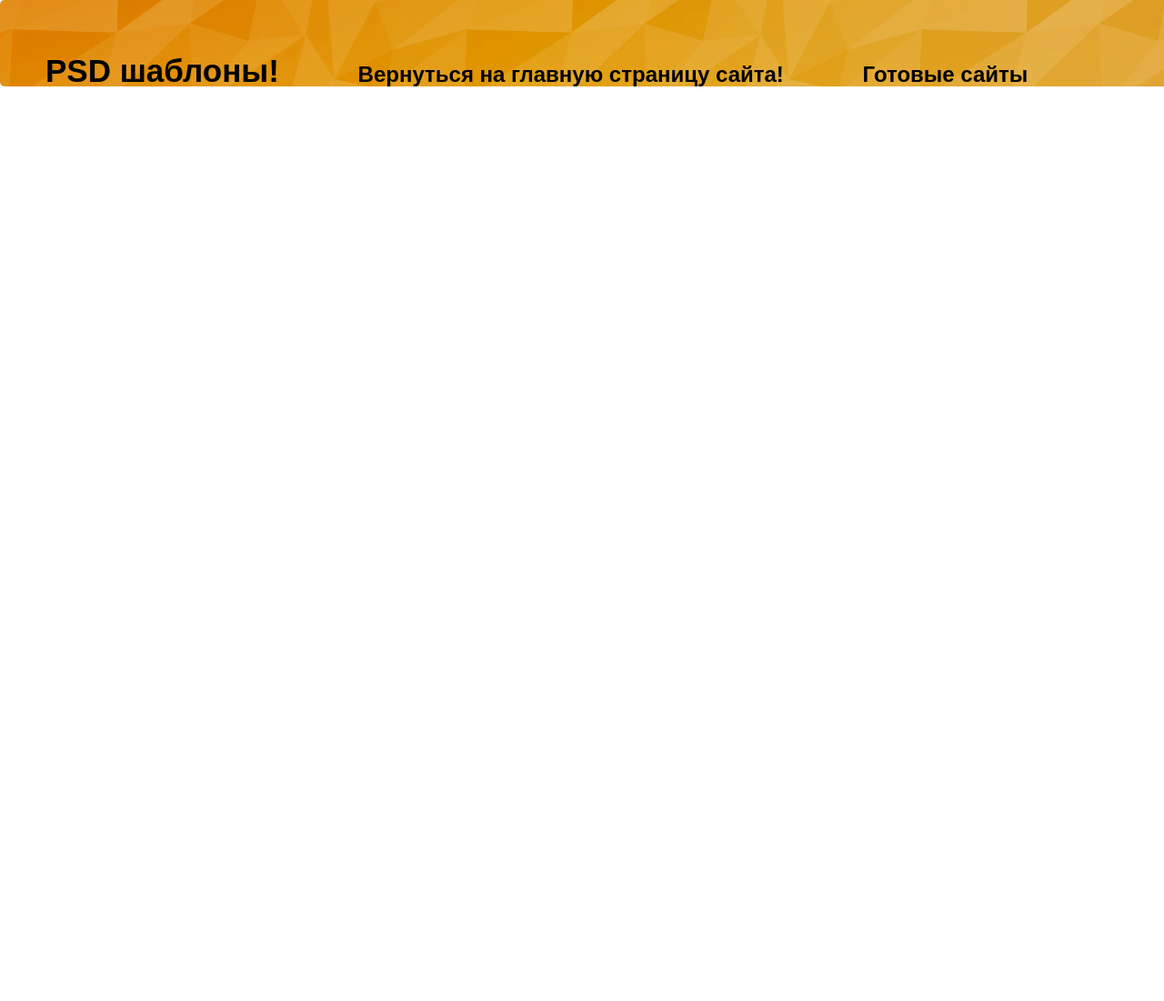
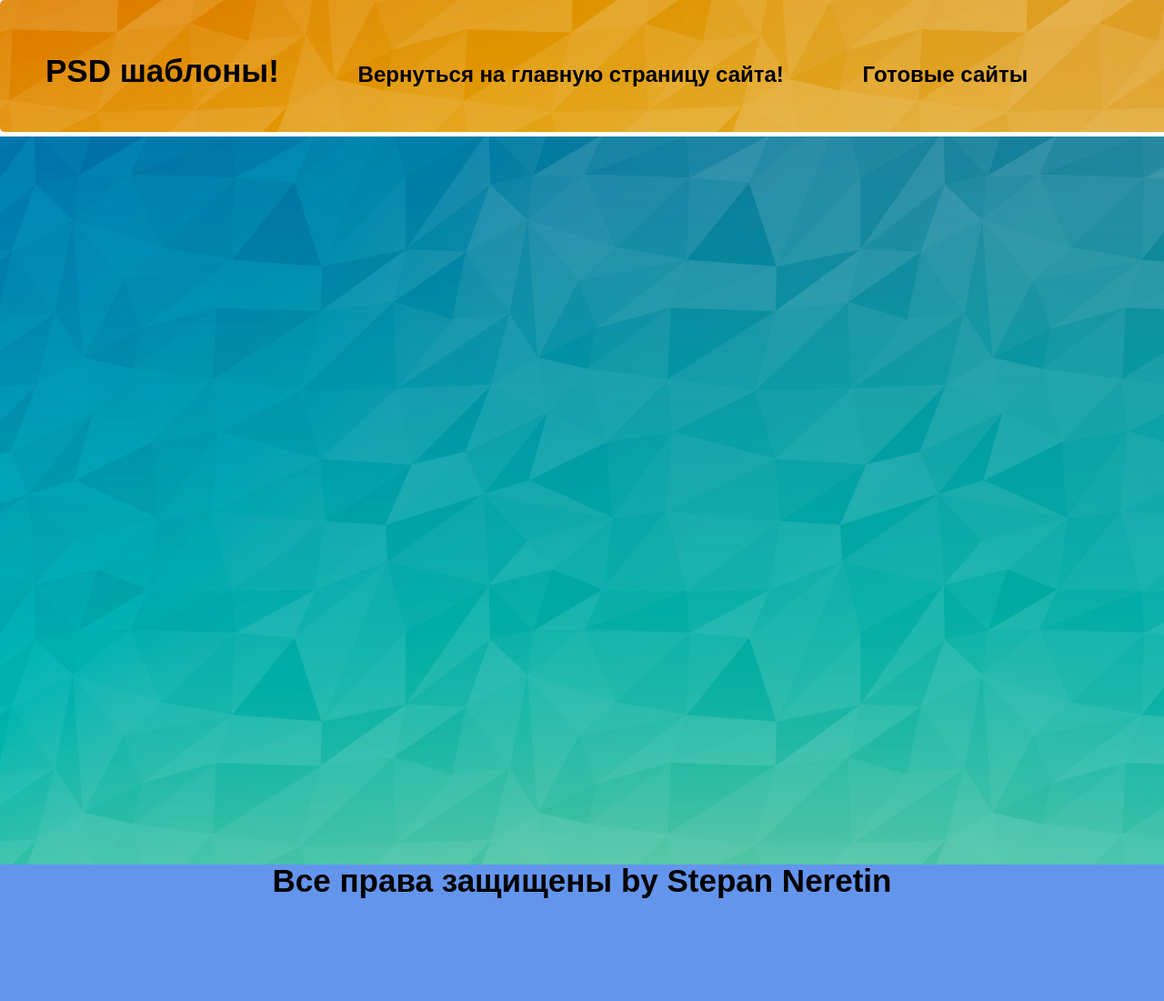
Before and after one commit to front-ninja7/front-ninja7.github.io, a plain HTML site: page psd.html in a window 1280 px wide. Shown: the top 1100 px of the page at 91% size. Before the commit the page ends 800 px from the top, so only its background shows below. Drawn offline with Linux system fonts and the light colour scheme; a web font is replaced by a local one.

Commit message:
123213213

```diff
--- a/psd.html
+++ b/psd.html
@@ -16,7 +16,8 @@
 		</header>
 
 		<div class="content">
+
 		</div>
-
+<div class="footer"><p>Все права защищены by Stepan Neretin</p></div>
 </body>
 </html>
--- a/style.css
+++ b/style.css
@@ -1,5 +1,6 @@
 @import url('https://fonts.googleapis.com/css?family=Bubbler+One');
 header{
+padding-bottom: 50px;
 display: inline-block;
 padding-left: 50px;
 padding-top: 60px;
@@ -11,7 +12,7 @@ border-radius: 5px;
 font-family: 'Bubbler One', sans-serif;
 }
 .content{
-height: 100%;
+height: 800px;
 width: 100%;
 background-image: url(images/01.jpg);
 background-repeat: no-repeat;
@@ -53,7 +54,6 @@ background-color: #6495ed;
 font-size: 35px;
 height: 150px;
 text-align: center;
-line-height: 150px;
 }
 .footer > p{
 	text-align: center;
```
Also changed, not shown: ready.html (+1 -1 lines).
